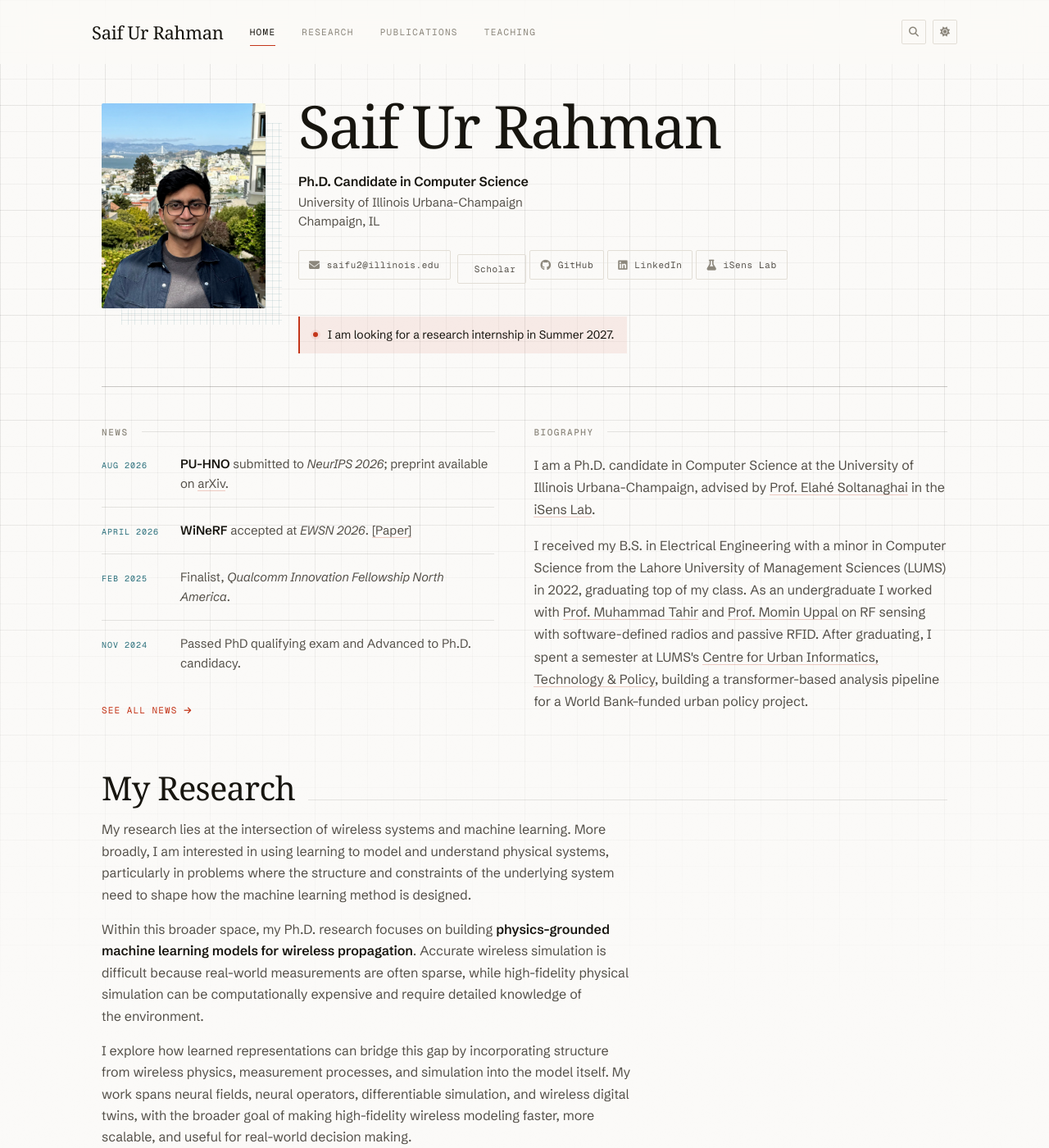
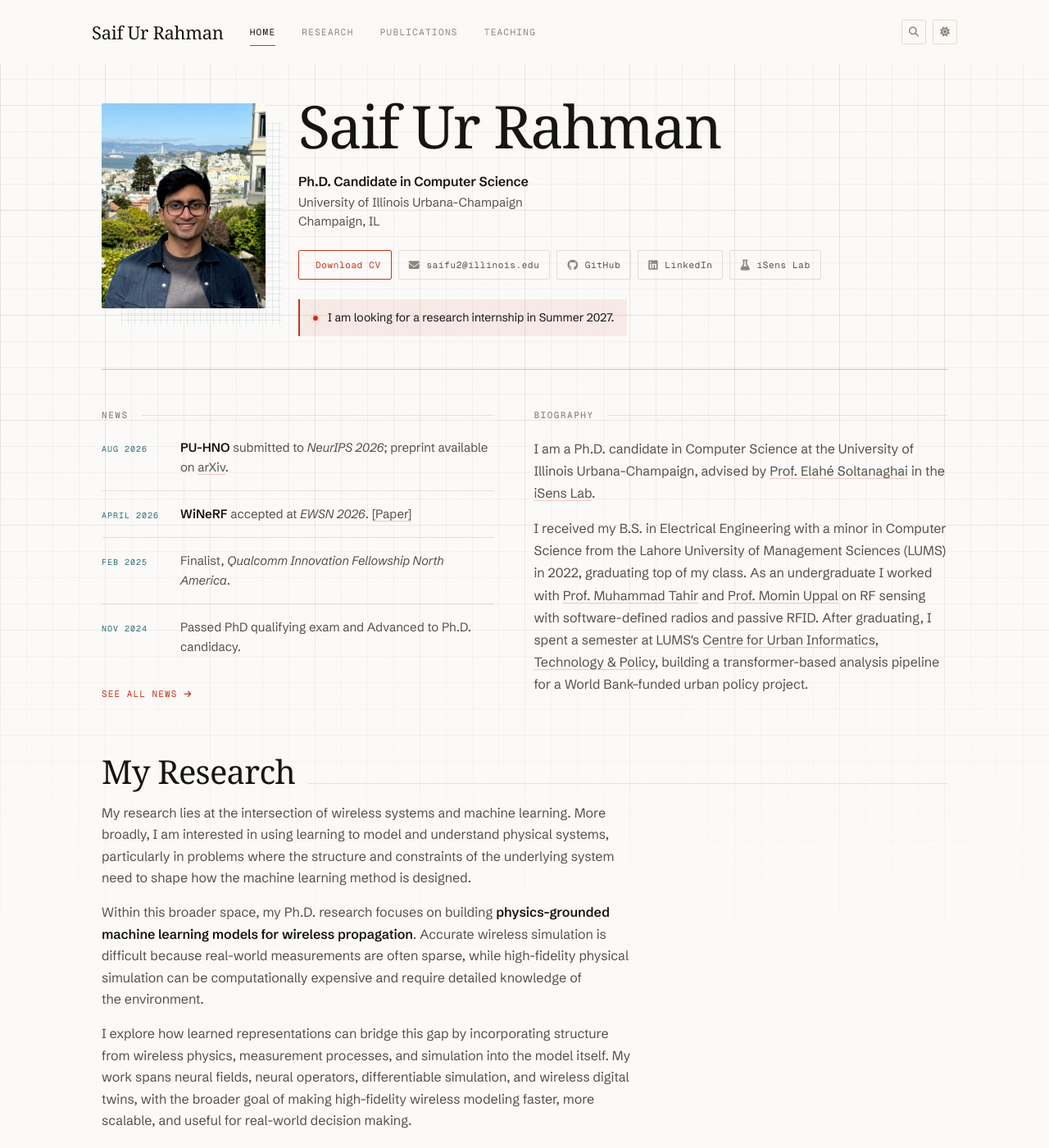
Before and after one commit to Saif2098/Saif2098.github.io, a Jekyll site: the page built from _pages/home.md, in a window 1280 px wide and 1400 px high. Shown: the whole window at 82% size. Built offline with Jekyll 4.4.1, drawn with Linux system fonts in a browser that asks for light colours; some web fonts are replaced; a style sheet for code colours, icons or effects is not loaded.

Commit message:
hero: add Download CV, retire the Google Scholar link
The nav CV item was removed earlier, leaving the CV reachable only from
the footer. It is the document a reader most wants, so it now leads the
contact rail with the accent applied.

Google Scholar is blanked in _config.yml rather than unlinked in markup:
the hero pill, the footer link and the JSON-LD sameAs in head.html are
each guarded by an empty-string check, so one empty value removes it from
all three. The previous URL pointed at another researcher's profile, so
leaving it in the structured data would have asserted it as Saif's.
Pasting the real URL into that one key restores it everywhere.

Also sets markdown="0" on the hero: kramdown was wrapping the link rail
in <p> blocks wherever an empty conditional left a blank line, making the
paragraphs the flex children instead of the anchors.

Co-Authored-By: Claude Opus 5 <noreply@anthropic.com>

```diff
--- a/_config.yml
+++ b/_config.yml
@@ -11,10 +11,11 @@ photo: saif-photo.png  # place your photo in images/
 # STEP 2: Your Links (optional -- delete any you don't use)
 # ============================================================
 links:
-  # NOTE: v7 of the content doc does not list Google Scholar (it lists GitHub,
-  # LinkedIn, Lab, CV and email). Kept here because it was specified in v3 and
-  # the URL is valid -- delete this line if the omission was intentional.
-  google_scholar: "https://scholar.google.com/citations?user=PS_CX0AAAAAJ"
+  # Google Scholar: blank until Saif creates his profile. The old URL pointed
+  # at someone else's page. Every consumer (hero pill, footer link, and the
+  # JSON-LD sameAs in head.html) is guarded by an empty-string check, so an
+  # empty value removes it everywhere. Paste the real URL here to restore it.
+  google_scholar: ""
   github: "https://github.com/Saif2098"
   linkedin: "https://www.linkedin.com/in/saif98"
   lab: "https://isens.cs.illinois.edu/"
--- a/_includes/hero.html
+++ b/_includes/hero.html
@@ -1,4 +1,10 @@
-<header class="hero">
+{% comment %}
+markdown="0": the hero is pure HTML, and kramdown otherwise wraps the link
+rail in <p> blocks wherever an empty conditional leaves a blank line. Those
+paragraphs become the flex children instead of the anchors, so the row's
+spacing comes from paragraph margins rather than the flex gap.
+{% endcomment %}
+<header class="hero" markdown="0">
 <div class="hero-photo-frame">
 <img src="{{ site.url }}{{ site.baseurl }}/images/{{ site.photo }}" class="hero-photo" alt="{{ site.name }}" width="240" height="240">
 </div>
@@ -10,12 +16,8 @@
 {% if site.location %}<p class="hero-org">{{ site.location }}</p>{% endif %}
 </div>
 <div class="hero-links">
+{% if site.links.cv and site.links.cv != "" %}<a href="{{ site.url }}{{ site.baseurl }}/{{ site.links.cv }}" target="_blank" class="hero-link hero-link--primary"><i class="ai ai-cv"></i><span>Download CV</span></a>{% endif %}
 {% if site.email %}<a href="mailto:{{ site.email }}" class="hero-link"><i class="fa-solid fa-envelope"></i><span>{{ site.email }}</span></a>{% endif %}
-{% comment %}
-CV pill hidden: redundant with the CV item in the top nav, which leads to the
-CV page and its own download button. Remove the comment tags to bring it back.
-{% if site.links.cv and site.links.cv != "" %}<a href="{{ site.url }}{{ site.baseurl }}/{{ site.links.cv }}" class="hero-link"><i class="ai ai-cv"></i><span>CV</span></a>{% endif %}
-{% endcomment %}
 {% if site.links.google_scholar and site.links.google_scholar != "" %}<a href="{{ site.links.google_scholar }}" class="hero-link"><i class="ai ai-google-scholar"></i><span>Scholar</span></a>{% endif %}
 {% if site.links.github and site.links.github != "" %}<a href="{{ site.links.github }}" class="hero-link"><i class="fa-brands fa-github"></i><span>GitHub</span></a>{% endif %}
 {% if site.links.linkedin and site.links.linkedin != "" %}<a href="{{ site.links.linkedin }}" class="hero-link"><i class="fa-brands fa-linkedin"></i><span>LinkedIn</span></a>{% endif %}
--- a/_sass/layouts/_home.scss
+++ b/_sass/layouts/_home.scss
@@ -140,6 +140,22 @@
   }
 
   &:active { transform: scale(0.97); }
+}
+
+// The CV is the document a reader has come for; give it the accent so it
+// leads the rail without breaking the row's shape.
+.hero-link--primary {
+  border-color: var(--accent);
+  color: var(--accent);
+
+  i { color: var(--accent); }
+
+  &:hover {
+    background-color: var(--accent);
+    border-color: var(--accent);
+    color: #fff;
+    i { color: #fff; }
+  }
 }
 
 // ---- Availability notice ---------------------------------------------------
```
